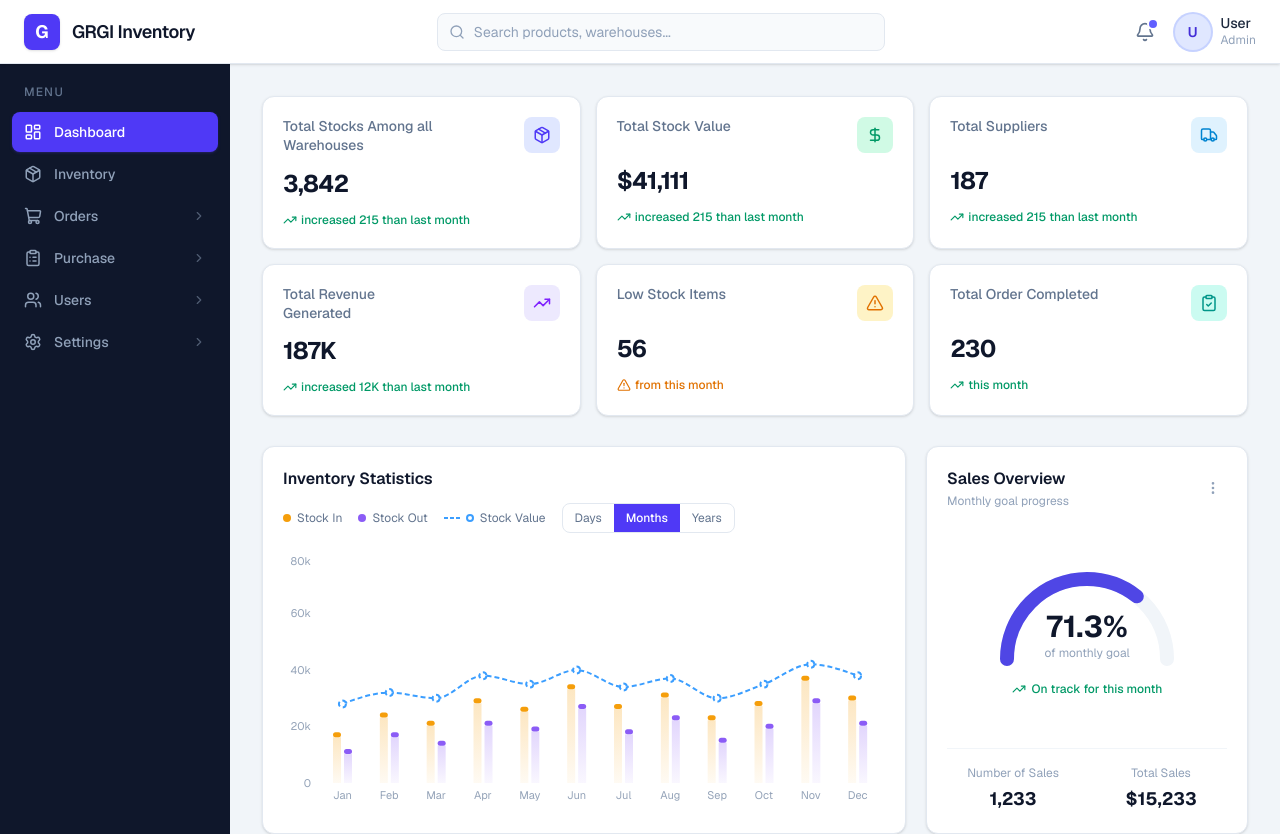
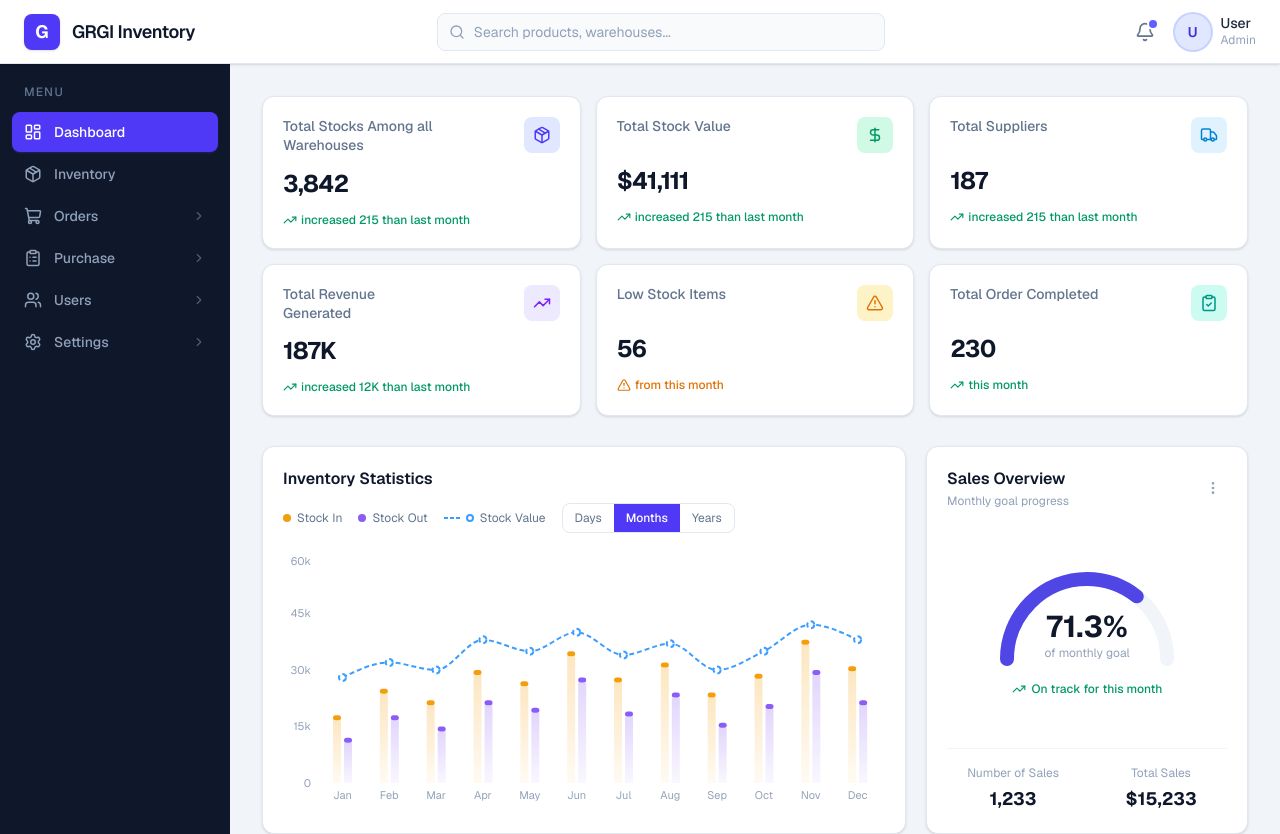
Before and after one commit to Katou69/Inventory-Management-System-, a Next.js app: page /dashboard in a window 1280 px wide. Shown: the top 834 px of the page. Built offline with nearby package versions, Linux system fonts and the light colour scheme.

Commit message:
feat: uses algorithm instead of hardcoded values

```diff
--- a/src/components/dashboard/InventoryStatisticsChart.tsx
+++ b/src/components/dashboard/InventoryStatisticsChart.tsx
@@ -107,10 +107,18 @@ function yTickFormatter(v: number) {
   return String(v)
 }
 
+function niceStep(rawStep: number) {
+  const magnitude = Math.pow(10, Math.floor(Math.log10(rawStep)))
+  const fraction  = rawStep / magnitude
+  const nice      = fraction <= 1 ? 1 : fraction <= 2 ? 2 : fraction <= 5 ? 5 : 10
+  return nice * magnitude
+}
+
 function buildTicks(data: typeof inventoryByPeriod["months"]) {
-  const max = Math.max(...data.map(d => Math.max(d.stockIn, d.stockOut, d.stockValue)))
-  const nice = Math.ceil(max / 4 / 10000) * 10000 || Math.ceil(max / 4 / 1000) * 1000 || Math.ceil(max / 4 / 100) * 100
-  return [0, nice, nice * 2, nice * 3, nice * 4]
+  const max  = Math.max(...data.map(d => Math.max(d.stockIn, d.stockOut, d.stockValue)))
+  const step = niceStep(max / 4)
+  const top  = Math.ceil(max / step) * step
+  return [0, top / 4, top / 2, (top * 3) / 4, top]
 }
 
 export default function InventoryStatisticsChart() {
```
